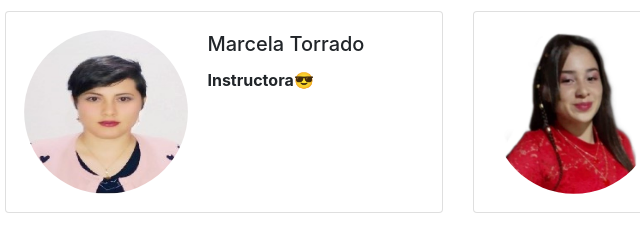
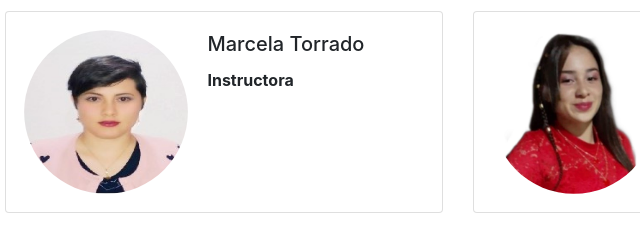
Before and after one commit to DanielaPF15/TouristFit, a plain HTML site: page NUESTROEQUIPO.html in a window 1280 px wide. Shown: the part 244-470 px from the top of the page, 89-729 px from the left. Drawn offline with nearby package versions, Linux system fonts and the light colour scheme.

Commit message:
Final 2 sin emoji

```diff
--- a/NUESTROEQUIPO.html
+++ b/NUESTROEQUIPO.html
@@ -79,7 +79,7 @@
                               <div class="col-md-7">
                                 <div class="card-body">
                                   <h5 class="card-title">Marcela Torrado</h5>
-                                  <p class="card-text"><strong>Instructora😎</strong></p>
+                                  <p class="card-text"><strong>Instructora</strong></p>
 
                                 </div>
                               </div>
```
Also changed, not shown: img/9026647b-64ad-459d-9407-d482265f2e43.jpg (added).
